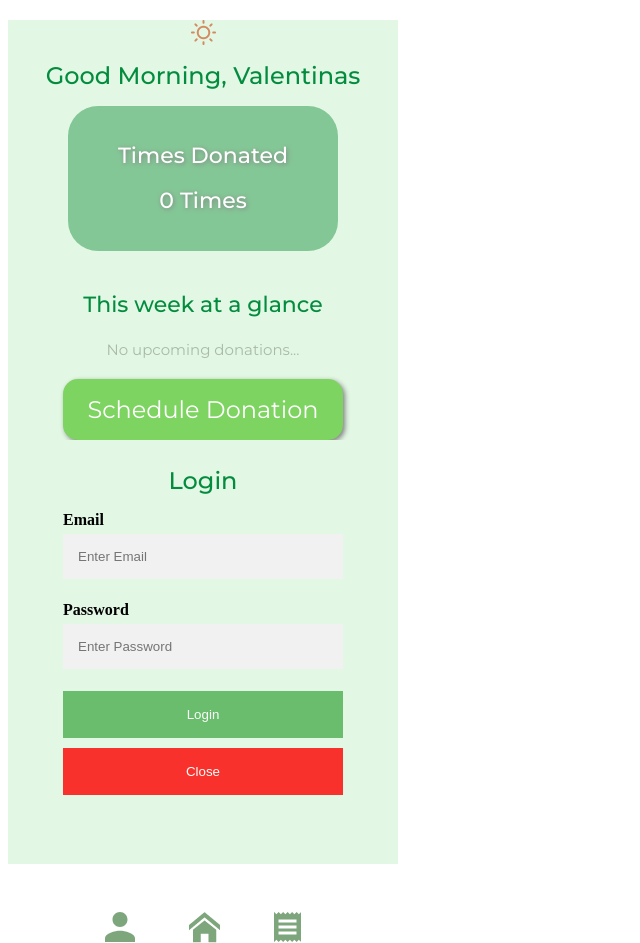
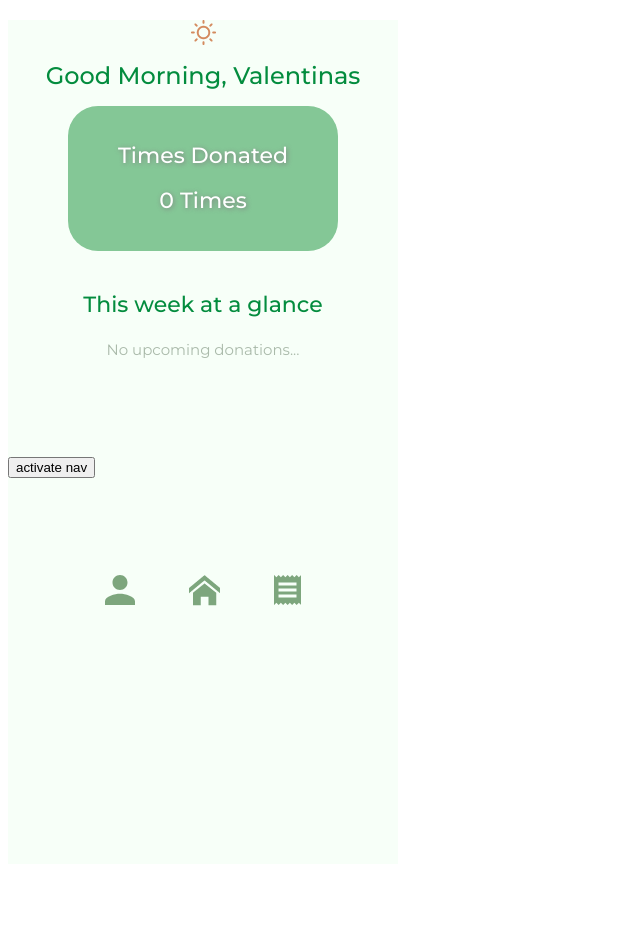
Before and after one commit to Alfri13/Final_project, a plain HTML site: page index.html in a window 1280 px wide. Shown: the whole page, without its empty margins (0-640 px from the left). After the commit the page ends 872 px from the top, so only its background shows below. Drawn offline with nearby package versions, Linux system fonts and the light colour scheme.

Commit message:
Different scroll up
I found a menu that pop ups from the bottom. I need to play with it to make it do what we want it to do

```diff
--- a/css/stylesheet.css
+++ b/css/stylesheet.css
@@ -1,4 +1,4 @@
-.phone {background: #E2F7E4;
+.phone {background: #F7FFF8;
     width: 390px;
     height: 844px;
 
@@ -43,83 +43,53 @@ text-align: center;
 color: #AABAAA;}
 
 
-footer {margin-top: 25%;}
+footer {margin-top: 25% ;
+margin-left: auto;
+margin-right: auto;}
 
 
-* {box-sizing: border-box;}
 
-/* Button used to open the contact form - fixed at the bottom of the page */
-.open-button {
-    background-color:#7DD460;
-    Font-family:'Montserrat', sans-serif;
-    font-weight: 400;
-    font-size: 24px;
-color:white;
-border-radius: 15px;
-box-shadow: gray 2px 2px 5px;
-display: block;
-  padding: 16px 20px;
-  border: none;
-  cursor: pointer;
-  bottom: 23px;
-  right: 28px;
-  width: 280px;
-  margin-left: auto;
-  margin-right: auto;
+
+nav{
+
+    width: 100%;
+    position: fixed;
+    bottom : -100%;
+    background-color: #141414;
+    padding: 5% 0%;
+    transition: .6s;
+
 }
 
-/* The popup form - hidden by default */
-.form-popup {
-  display: block;
-  position: center;
-  bottom: 0;
-  right: 15px;
 
-  z-index: 9;
+.navToggle{
+
+    bottom : 0;
+
 }
 
-/* Add styles to the form container */
-.form-container {
-  max-width: 300px;
-  padding: 10px;
-  background-color: #E2F7E4;
-  margin-left: auto;
-margin-right: auto;
+
+#menu{
+
+    width : 100%;
+    display: flex;
+    justify-content: space-around;
+    list-style-type: none;
+
 }
 
-/* Full-width input fields */
-.form-container input[type=text], .form-container input[type=password] {
-  width: 100%;
-  padding: 15px;
-  margin: 5px 0 22px 0;
-  border: none;
-  background: #f1f1f1;
+
+#menu li a{
+
+    color : whitesmoke;
+    font-size: 1.2em;
+    text-decoration: none;
+
 }
 
-/* When the inputs get focus, do something */
-.form-container input[type=text]:focus, .form-container input[type=password]:focus {
-  background-color: #ddd;
-  outline: none;
+
+#settings-menu-btn{
+
+    margin-top: 20%;
+
 }
-
-/* Set a style for the submit/login button */
-.form-container .btn {
-  background-color: #4CAF50;
-  color: white;
-  padding: 16px 20px;
-  border: none;
-  cursor: pointer;
-  width: 100%;
-  margin-bottom:10px;
-  opacity: 0.8;
-}
-
-/* Add a red background color to the cancel button */
-.form-container .cancel {
-  background-color: red;
-}
-
-/* Add some hover effects to buttons */
-.form-container .btn:hover, .open-button:hover {
-  opacity: 1;
-}
--- a/index.html
+++ b/index.html
@@ -24,23 +24,25 @@
         <h4>No upcoming donations...</h4>
 
 
+        <nav>
 
-        <button class="open-button" onclick="openForm()">Schedule Donation</button>
+            <ul class="menu" id="menu">
 
-        <div class="form-popup" id="myForm">
-          <form action="/action_page.php" class="form-container">
-            <h1>Login</h1>
+                <li><a href="#!">Page</a></li>
 
-            <label for="email"><b>Email</b></label>
-            <input type="text" placeholder="Enter Email" name="email" required>
+                <li><a href="#!">Page</a></li>
 
-            <label for="psw"><b>Password</b></label>
-            <input type="password" placeholder="Enter Password" name="psw" required>
+                <li><a href="#!">Page</a></li>
 
-            <button type="submit" class="btn">Login</button>
-            <button type="button" class="btn cancel" onclick="closeForm()">Close</button>
-          </form>
-        </div>
+                <li><a href="#!">Page</a></li>
+
+            </ul>
+
+        </nav>
+
+
+        <button id="settings-menu-btn">activate nav</button>
+
 
         <footer><img src="./images/footer.png" alt="footer"></footer>
     </div>
--- a/java/index.js
+++ b/java/index.js
@@ -2,21 +2,12 @@ var helloWorld = "test";
 
 console.log(helloWorld);
 
-function openForm() {
-    document.getElementById("myForm").style.display = "block";
-  }
+$(document).ready(function(){
 
-  function closeForm() {
-    document.getElementById("myForm").style.display = "none";
-  }
+    $('#settings-menu-btn').on('click', function(){
 
-  $('#date-picker').mobiscroll().datepicker({
-    controls: ['date'],
-    touchUi: true
+        $('nav').toggleClass('navToggle');
+
+    });
+
 });
-
-// time picker
-$('#time-picker').mobiscroll().datepicker({
-    controls: ['time'],
-    touchUi: true
-});
```
